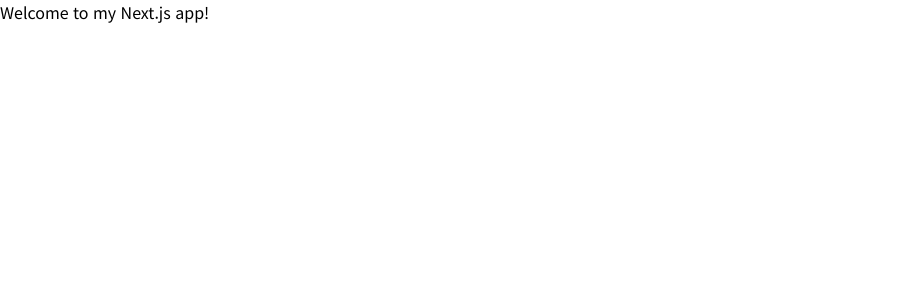
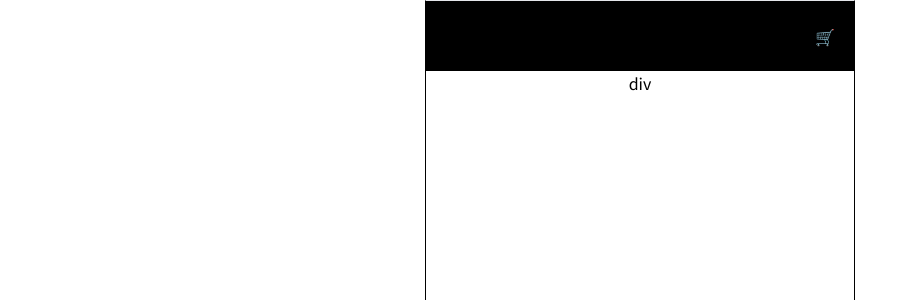
Before and after one commit to hummingbird99/shooking-dot-com, a Next.js app: page / in a window 1280 px wide. Shown: the top 300 px of the page, without its empty margins (0-918 px from the left). Built offline with nearby package versions, Linux system fonts and the light colour scheme.

Commit message:
Feat: add header ui component

```diff
--- a/src/app/layout.tsx
+++ b/src/app/layout.tsx
@@ -1,3 +1,4 @@
+import type { Metadata } from 'next';
 import React from 'react';
 import './index.css';
 import { Noto_Sans_KR } from 'next/font/google';
@@ -8,6 +9,12 @@ const NOTO_SANS_KR = Noto_Sans_KR({
   subsets: ['latin'],
   weight: ['100', '400', '700', '900'],
 });
+
+export const metadata: Metadata = {
+    title: "Shooking Shopping Mall",
+    description: "Shooking main page",
+};
+
 export default function RootLayout({
   children,
 }: Readonly<{
--- a/src/app/page.tsx
+++ b/src/app/page.tsx
@@ -1,5 +1,14 @@
+import { Header } from "@/widgets/header";
+
 const Home = () => {
-  return <div>Welcome to my Next.js app!</div>;
+  return <>
+  <div className="flex items-center justify-center min-h-screen">
+    <div className="place-items-center w-[430px] h-[1000px] border border-x-black">
+    <Header />
+      div
+    </div>
+  </div>
+  </>
 };
 
 export default Home;
--- /dev/null
+++ b/src/widgets/header/index.ts
@@ -0,0 +1 @@
+export {default as Header} from '@/widgets/header/ui/Header'
--- /dev/null
+++ b/src/widgets/header/ui/Header.tsx
@@ -0,0 +1,7 @@
+export default function Header() {
+    return (
+        <header className="w-[430px] h-[70px] bg-black grid justify-items-end">
+            <button className="mx-5">🛒</button>
+        </header>
+    )
+};
```
Also changed, not shown: src/pages/productList/index.ts (added), src/pages/productList/ui/SneakerList.tsx (added), src/shared/card/index.ts (added), src/shared/card/ui/Card.tsx (added).
